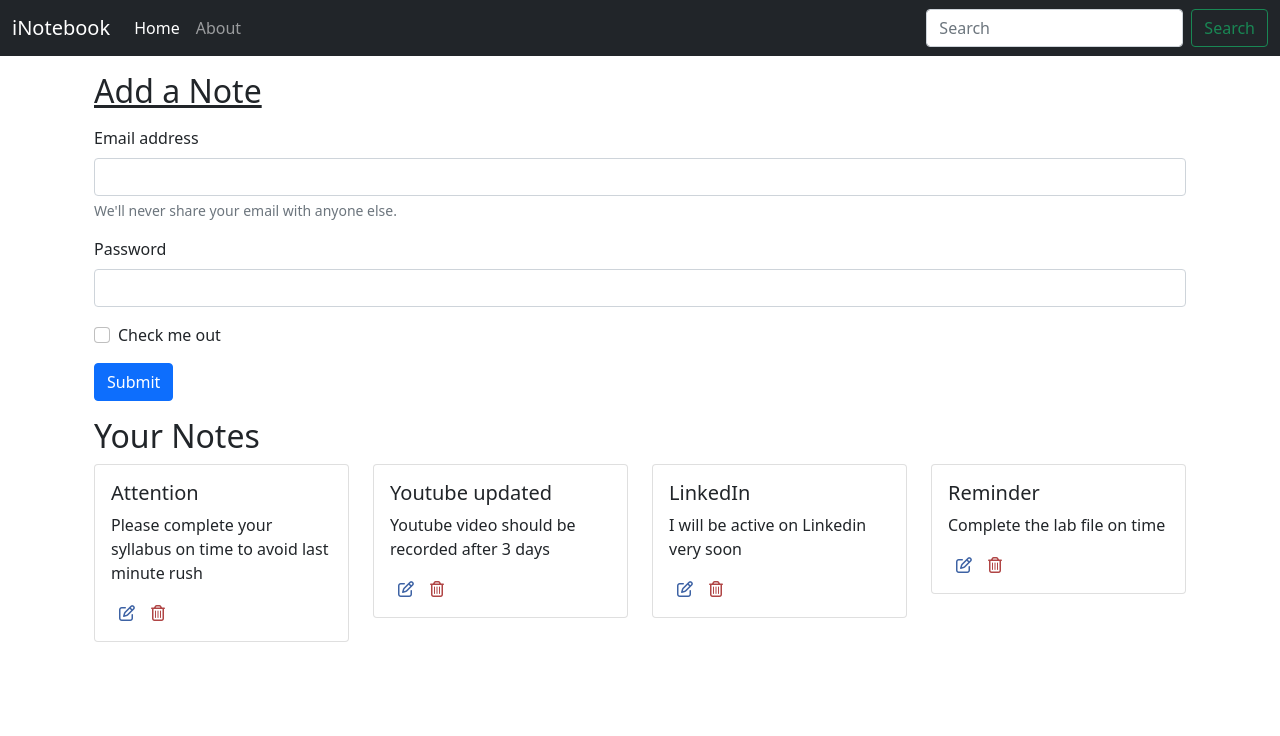
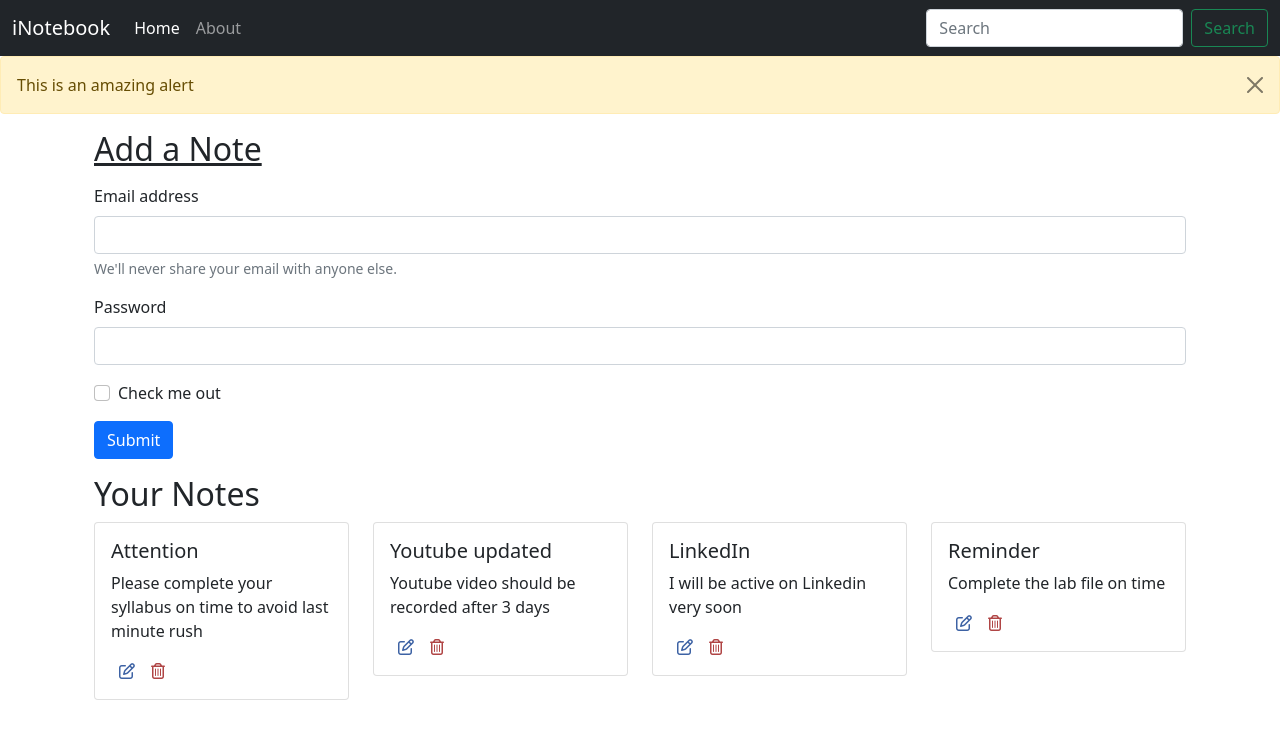
Before and after one commit to arnabmitra471/iNotebook-note-taking-app, a React (Vite) app: page / in a window 1280 px wide. Shown: the top 736 px of the page. Built offline with nearby package versions, Linux system fonts and the light colour scheme.

Commit message:
Added an Alert component but it will be worked on later

```diff
--- a/src/App.jsx
+++ b/src/App.jsx
@@ -7,12 +7,14 @@ import Navbar from "./components/Navbar"
 import About from "./components/About"
 import Home from "./components/Home"
 import NoteState from "./context/notes/NoteState"
+import Alert from "./components/Alert"
 function App() {
   return (
     <>
       <NoteState>
         <Router>
           <Navbar />
+          <Alert message="This is an amazing alert"/>
           <div className="container">
             <Routes>
               <Route exact path="/" element={<Home />}></Route>
--- /dev/null
+++ b/src/components/Alert.jsx
@@ -0,0 +1,14 @@
+import React from 'react'
+
+const Alert = (props) => {
+    return (
+        <div>
+            <div className="alert alert-warning alert-dismissible fade show" role="alert">
+                {props.message}
+                <button type="button" className="btn-close" data-bs-dismiss="alert" aria-label="Close"></button>
+            </div>
+        </div>
+    )
+}
+
+export default Alert
```
